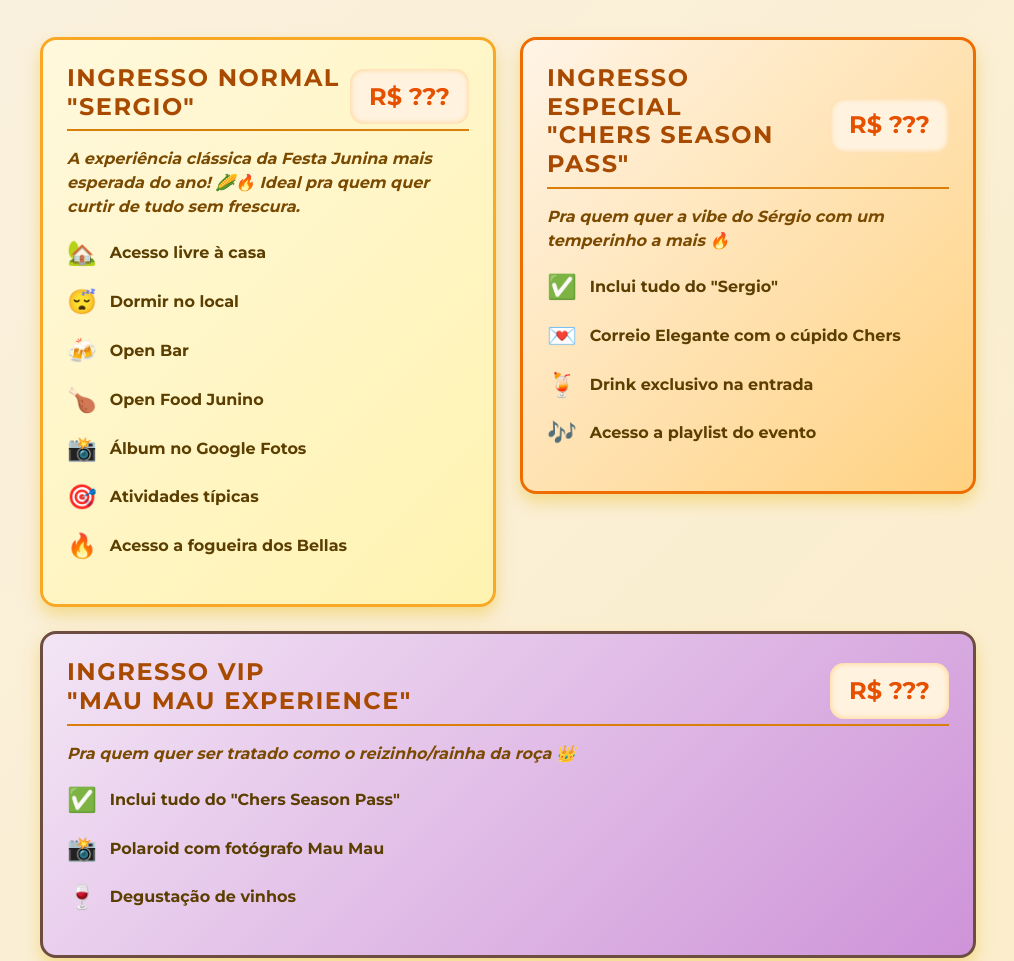
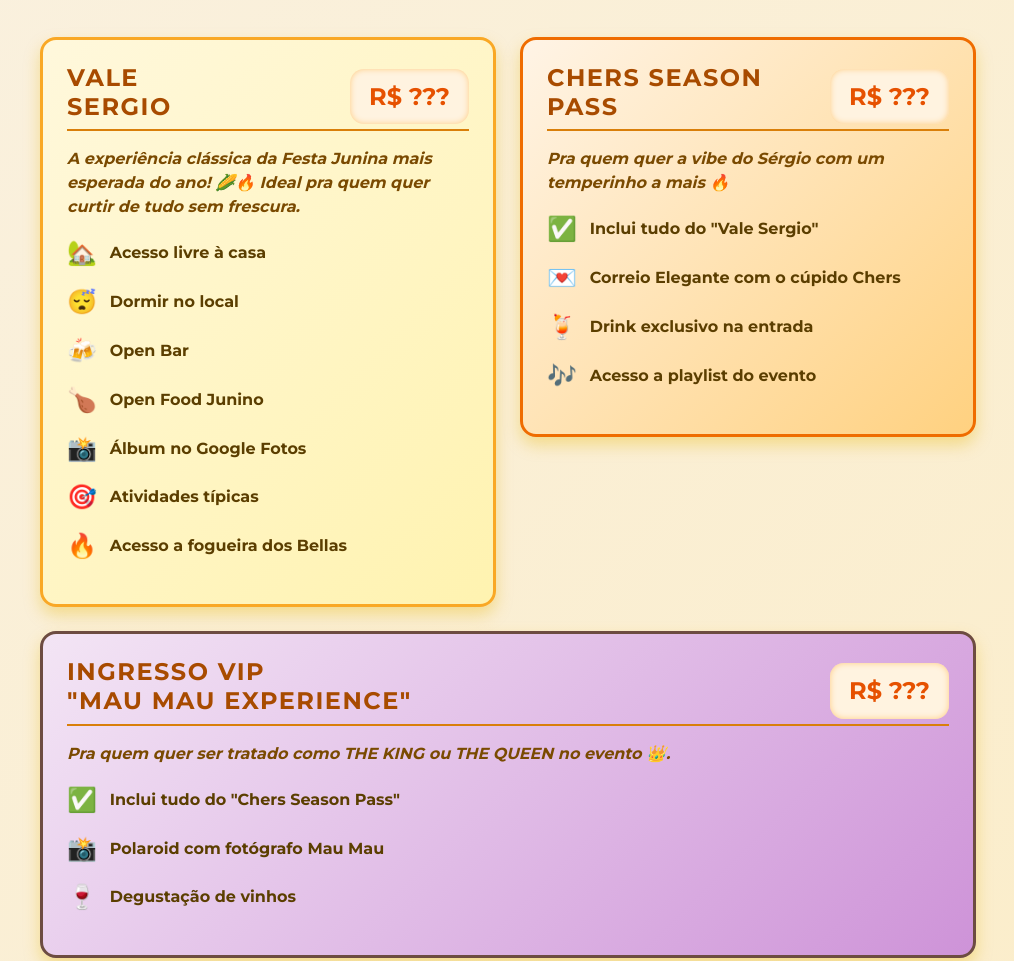
Before and after one commit to gumbarros/arraia-do-sergio, a plain HTML site: page index.html in a window 1280 px wide. Shown: the part 940-1901 px from the top of the page, without its empty margins (132-1146 px from the left). Drawn offline with nearby package versions, Linux system fonts and the light colour scheme.

Commit message:
Update index.html

```diff
--- a/index.html
+++ b/index.html
@@ -188,7 +188,7 @@
       <div class="col-12 col-md-6">
         <div class="card-custom p-4 normal">
           <div class="card-header-custom d-flex justify-content-between align-items-center mb-3">
-            <h2>Ingresso Normal<br><span>"Sergio"</span></h2>
+            <h2>Vale<br><span>Sergio</span></h2>
             <div class="price">R$ ???</div>
           </div>
           <p class="subtitle mb-3">A experiência clássica da Festa Junina mais esperada do ano! 🌽🔥 Ideal pra quem quer curtir de tudo sem frescura.</p>
@@ -206,12 +206,12 @@
       <div class="col-12 col-md-6">
         <div class="card-custom p-4 especial">
           <div class="card-header-custom d-flex justify-content-between align-items-center mb-3">
-            <h2>Ingresso Especial<br><span>"Chers Season Pass"</span></h2>
+            <h2>Chers Season Pass</h2>
             <div class="price">R$ ???</div>
           </div>
           <p class="subtitle mb-3">Pra quem quer a vibe do Sérgio com um temperinho a mais 🔥</p>
           <ul class="features">
-            <li><span class="icon">✅</span>Inclui tudo do "Sergio"</li>
+            <li><span class="icon">✅</span>Inclui tudo do "Vale Sergio"</li>
             <li><span class="icon">💌</span>Correio Elegante com o cúpido Chers</li>
             <li><span class="icon">🍹</span>Drink exclusivo na entrada</li>
             <li><span class="icon">🎶</span>Acesso a playlist do evento</li>
@@ -224,7 +224,7 @@
             <h2>Ingresso VIP<br><span>"Mau Mau Experience"</span></h2>
             <div class="price">R$ ???</div>
           </div>
-          <p class="subtitle mb-3">Pra quem quer ser tratado como o reizinho/rainha da roça 👑</p>
+          <p class="subtitle mb-3">Pra quem quer ser tratado como THE KING ou THE QUEEN no evento 👑.</p>
           <ul class="features">
             <li><span class="icon">✅</span>Inclui tudo do "Chers Season Pass"</li>
             <li><span class="icon">📸</span>Polaroid com fotógrafo Mau Mau</li>
```
